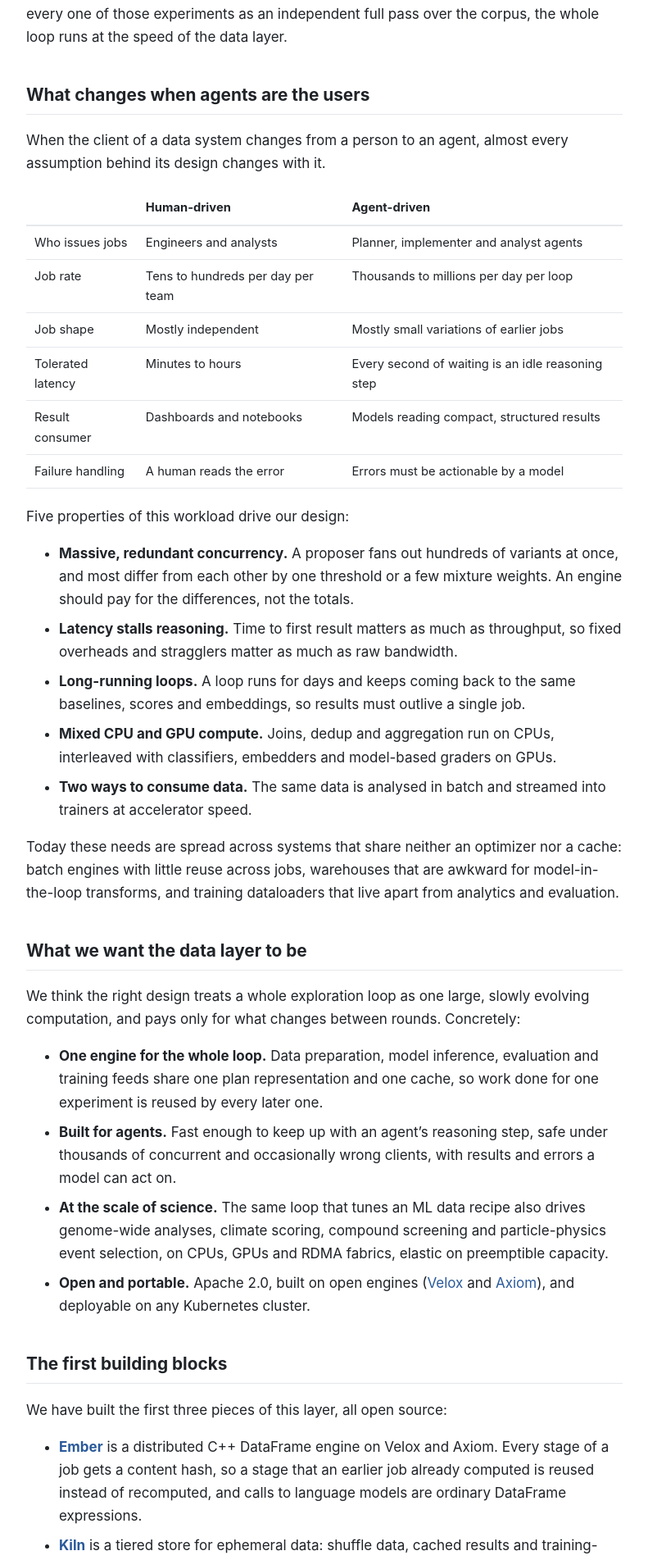
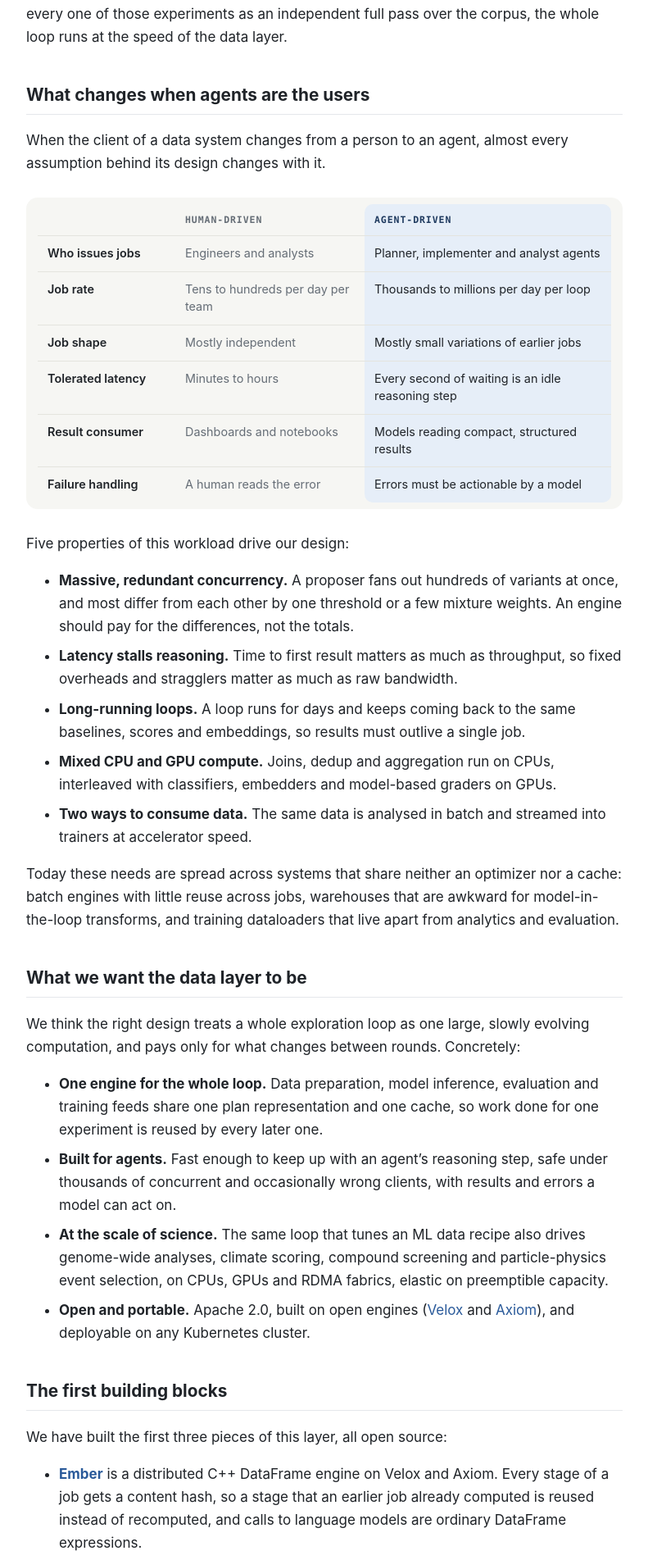
Before and after one commit to agentic-data-infra/agentic-data-infra.github.io, a Jekyll site: the page built from _posts/2026-11-17-data-infrastructure-for-the-agentic-loop.md, in a window 1280 px wide. Shown: the part 1692-3595 px from the top of the page at 82% size, without its empty margins (244-1035 px from the left). Built offline with Jekyll 4.4.1, drawn with Linux system fonts in a browser that asks for light colours.

Commit message:
Restyle the comparison table in the first post
Co-Authored-By: Claude Opus 5.5 <noreply@anthropic.com>
Claude-Session: https://claude.ai/code/session_017aj1A4Lq4qbwP2MjPL52CD

```diff
--- a/_posts/2026-11-17-data-infrastructure-for-the-agentic-loop.md
+++ b/_posts/2026-11-17-data-infrastructure-for-the-agentic-loop.md
@@ -71,6 +71,7 @@ every assumption behind its design changes with it.
 | Tolerated latency | Minutes to hours | Every second of waiting is an idle reasoning step |
 | Result consumer | Dashboards and notebooks | Models reading compact, structured results |
 | Failure handling | A human reads the error | Errors must be actionable by a model |
+{: .compare}
 
 Five properties of this workload drive our design:
 
--- a/assets/css/site.css
+++ b/assets/css/site.css
@@ -1,8 +1,10 @@
 :root {
   --bg: #ffffff; --fg: #1f2328; --muted: #656d76; --accent: #2a5a9a; --rule: #e5e7eb; --brand: #1f3a5f;
+  --panel: #f6f6f3; --panel-rule: #e4e4de; --tint: #e6eef8; --brand-ink: #1f3a5f;
 }
 @media (prefers-color-scheme: dark) {
-  :root { --bg: #0f1115; --fg: #e6e6e6; --muted: #9aa1aa; --accent: #9db8e0; --rule: #2a2e35; --brand: #c9d8ec; }
+  :root { --bg: #0f1115; --fg: #e6e6e6; --muted: #9aa1aa; --accent: #9db8e0; --rule: #2a2e35; --brand: #c9d8ec;
+    --panel: #16191e; --panel-rule: #262b32; --tint: #17243a; --brand-ink: #a9c6ea; }
 }
 * { box-sizing: border-box; }
 body {
@@ -39,3 +41,15 @@ th { border-bottom-width: 2px; }
 figure { margin: 28px 0; }
 figure img { display: block; width: 100%; height: auto; }
 figcaption { margin-top: 10px; color: var(--muted); font-size: 0.9rem; }
+/* comparison table, styled like the figures */
+.compare { border-collapse: separate; border-spacing: 0; background: var(--panel); border-radius: 14px; padding: 8px 14px; margin: 28px 0; font-size: 0.9rem; }
+.compare th, .compare td { border-bottom: 1px solid var(--panel-rule); padding: 11px 12px; line-height: 1.45; }
+.compare th { white-space: nowrap; }
+.compare tr:last-child td { border-bottom: none; }
+.compare th { border-bottom: 1px solid var(--panel-rule); font: 600 0.72rem/1.4 ui-monospace, SFMono-Regular, Menlo, monospace; letter-spacing: 0.08em; text-transform: uppercase; color: var(--muted); }
+.compare td:first-child { color: var(--fg); font-weight: 600; width: 24%; }
+.compare td:nth-child(2) { color: var(--muted); width: 33%; }
+.compare th:nth-child(3) { color: var(--brand-ink); }
+.compare td:nth-child(3) { color: var(--fg); background: var(--tint); }
+.compare tr:first-child th:nth-child(3) { background: var(--tint); border-radius: 10px 10px 0 0; }
+.compare tr:last-child td:nth-child(3) { border-radius: 0 0 10px 10px; }
```
